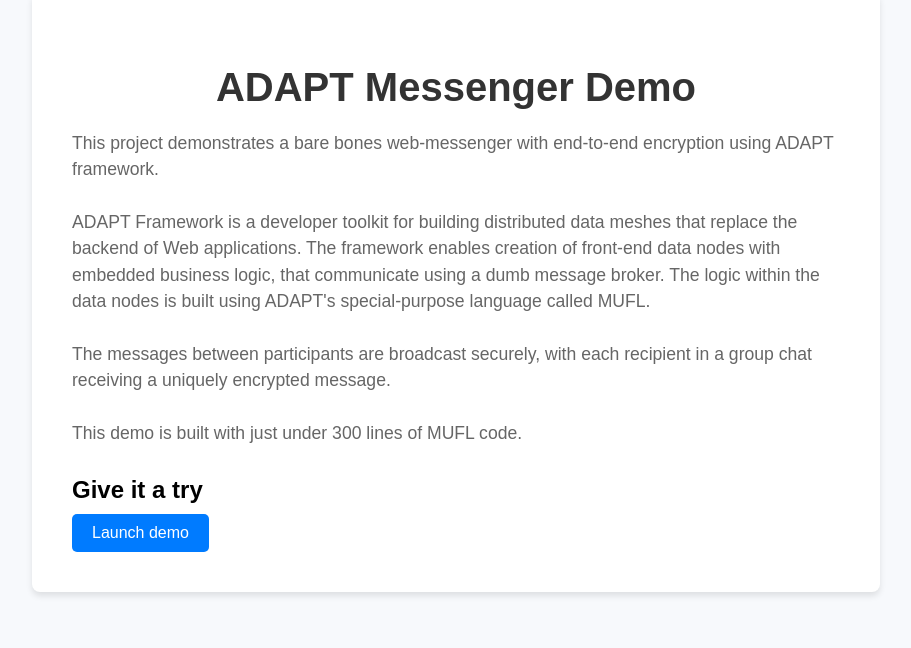
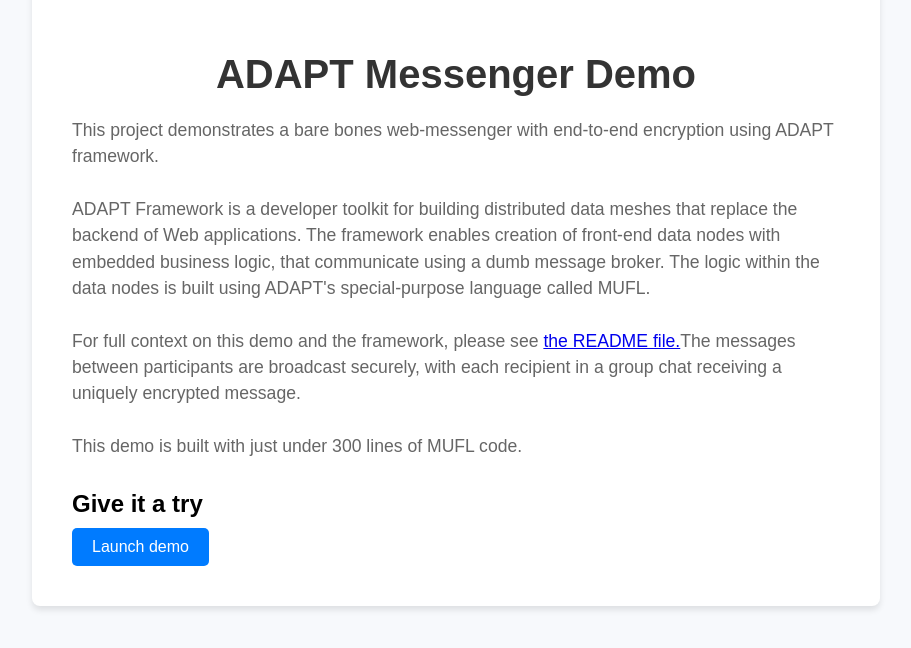
Before and after one commit to adapt-toolkit/messenger-demo, a React (Create React App) app in the folder web/: page / in a window 1280 px wide. Shown: the part 108-756 px from the top of the page, without its empty margins (184-1095 px from the left). Built offline with nearby package versions, Linux system fonts and the light colour scheme.

Commit message:
Add link to main README

```diff
--- a/web/src/DemoIntroPage.tsx
+++ b/web/src/DemoIntroPage.tsx
@@ -18,6 +18,8 @@ const DemoIntroPage: React.FC<DemoIntroPageProps> = ({openNewMessengerTab}) => {
                     with embedded business logic, that communicate using a dumb message broker. The logic within the
                     data nodes is built using ADAPT's special-purpose language called MUFL. <br /><br />
 
+                    For full context on this demo and the framework, please see <a href="https://github.com/adapt-toolkit/messenger-demo/tree/release-0.2">the README file.</a>
+
                     The messages between participants are broadcast securely,
                     with each recipient in a group chat receiving a uniquely encrypted message.<br /><br />
 
```
